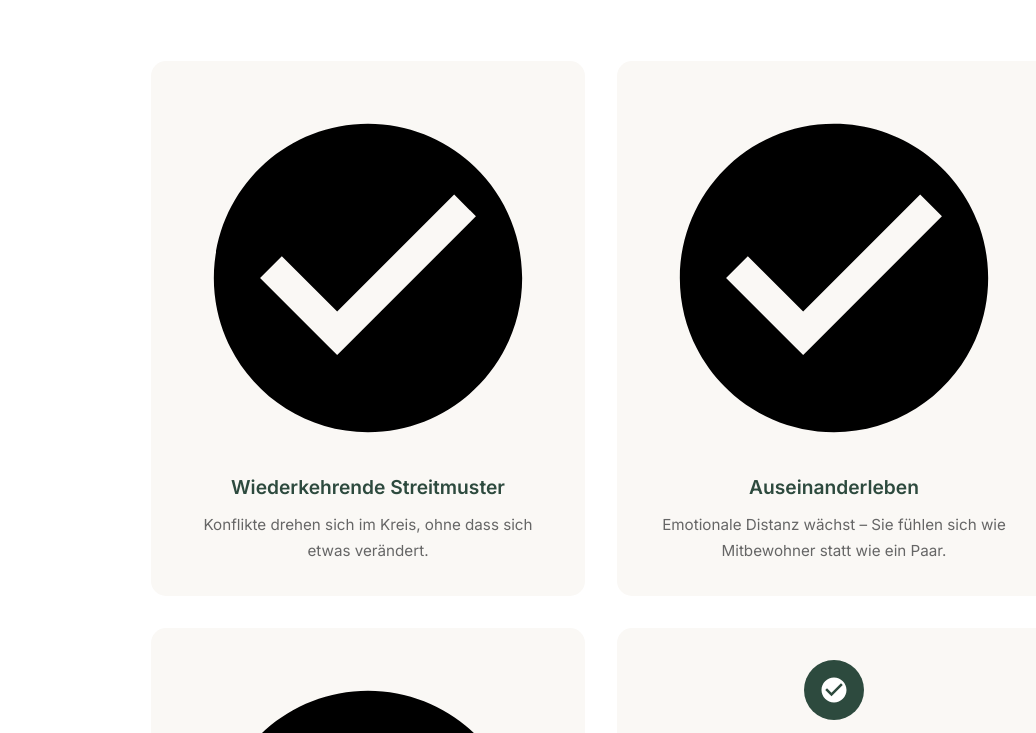
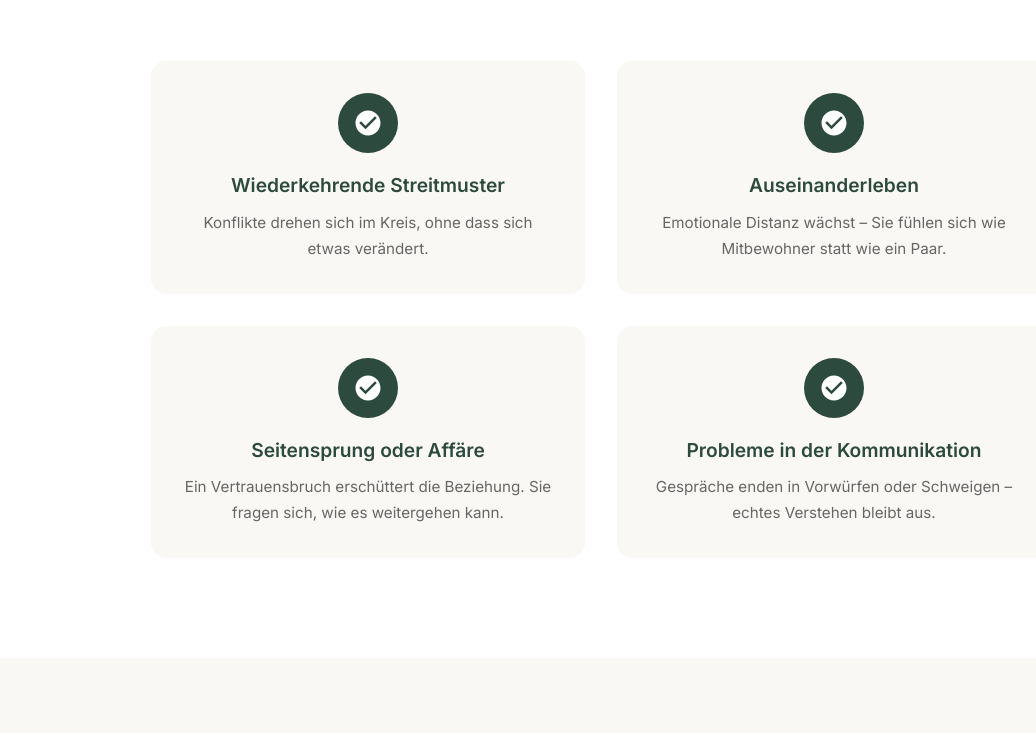
Before and after one commit to rstrobl/charly-website, a website: page index.html in a window 1280 px wide. Shown: the part 1177-1910 px from the top of the page, without its empty margins (39-1075 px from the left). Drawn offline with nearby package versions, Linux system fonts and the light colour scheme.

Commit message:
HTML-Fehler behoben, ungenutzte Fotos entfernt
- Alle div-Tags korrekt geschlossen (problem-cards + contact-items)
- Fotos mit anderer Person gelöscht (nur charlotte.jpg + charlotte-rooftop-final.jpg bleiben)
- Nur noch Charlottes Solo-Fotos im Repo

```diff
--- a/index.html
+++ b/index.html
@@ -632,21 +632,27 @@
         </div>
         <div class="problem-grid">
             <div class="problem-card">
+                <div class="icon">
                     <svg viewBox="0 0 24 24"><path d="M12 2C6.48 2 2 6.48 2 12s4.48 10 10 10 10-4.48 10-10S17.52 2 12 2zm-2 15l-5-5 1.41-1.41L10 14.17l7.59-7.59L19 8l-9 9z"/></svg>
+                </div>
                 <h3>Wiederkehrende Streitmuster</h3>
                 <p>Konflikte drehen sich im Kreis, ohne dass sich etwas verändert.</p>
             </div>
             <div class="problem-card">
+                <div class="icon">
                     <svg viewBox="0 0 24 24"><path d="M12 2C6.48 2 2 6.48 2 12s4.48 10 10 10 10-4.48 10-10S17.52 2 12 2zm-2 15l-5-5 1.41-1.41L10 14.17l7.59-7.59L19 8l-9 9z"/></svg>
+                </div>
                 <h3>Auseinanderleben</h3>
                 <p>Emotionale Distanz wächst – Sie fühlen sich wie Mitbewohner statt wie ein Paar.</p>
             </div>
             <div class="problem-card">
+                <div class="icon">
                     <svg viewBox="0 0 24 24"><path d="M12 2C6.48 2 2 6.48 2 12s4.48 10 10 10 10-4.48 10-10S17.52 2 12 2zm-2 15l-5-5 1.41-1.41L10 14.17l7.59-7.59L19 8l-9 9z"/></svg>
+                </div>
                 <h3>Seitensprung oder Affäre</h3>
                 <p>Ein Vertrauensbruch erschüttert die Beziehung. Sie fragen sich, wie es weitergehen kann.</p>
             </div>
-                        <div class="problem-card">
+            <div class="problem-card">
                 <div class="icon">
                     <svg viewBox="0 0 24 24"><path d="M12 2C6.48 2 2 6.48 2 12s4.48 10 10 10 10-4.48 10-10S17.52 2 12 2zm-2 15l-5-5 1.41-1.41L10 14.17l7.59-7.59L19 8l-9 9z"/></svg>
                 </div>
@@ -724,24 +730,28 @@
                     <div>
                         <h4>Praxis</h4>
                         <p>Kameruner Straße 43, 13351 Berlin</p>
+                    </div>
                 </div>
                 <div class="contact-item">
                     <div class="icon"><svg viewBox="0 0 24 24" width="24" height="24" fill="none" stroke="currentColor" stroke-width="1.5"><path d="M4 4h16c1.1 0 2 .9 2 2v12c0 1.1-.9 2-2 2H4c-1.1 0-2-.9-2-2V6c0-1.1.9-2 2-2z"/><polyline points="22,6 12,13 2,6"/></svg></div>
                     <div>
                         <h4>E-Mail</h4>
                         <p>charlotte.vonsichart@outlook.de</p>
+                    </div>
                 </div>
                 <div class="contact-item">
                     <div class="icon"><svg viewBox="0 0 24 24" width="24" height="24" fill="none" stroke="currentColor" stroke-width="1.5"><path d="M22 16.92v3a2 2 0 01-2.18 2 19.79 19.79 0 01-8.63-3.07 19.5 19.5 0 01-6-6 19.79 19.79 0 01-3.07-8.67A2 2 0 014.11 2h3a2 2 0 012 1.72c.127.96.361 1.903.7 2.81a2 2 0 01-.45 2.11L8.09 9.91a16 16 0 006 6l1.27-1.27a2 2 0 012.11-.45c.907.339 1.85.573 2.81.7A2 2 0 0122 16.92z"/></svg></div>
                     <div>
                         <h4>Telefon</h4>
                         <p>0163 436 93 69</p>
+                    </div>
                 </div>
                 <div class="contact-item">
                     <div class="icon"><svg viewBox="0 0 24 24" width="24" height="24" fill="none" stroke="currentColor" stroke-width="1.5"><circle cx="12" cy="12" r="10"/><polyline points="12 6 12 12 16 14"/></svg></div>
                     <div>
                         <h4>Termine</h4>
                         <p>Nach Vereinbarung</p>
+                    </div>
                 </div>
             </div>
             <form class="contact-form" action="https://formspree.io/f/xzdazjoj" method="POST">
```
Also changed, not shown: public/index.html (+11 -1 lines), public/charlotte-kitchen-softened.jpg (deleted), public/charlotte-kitchen.jpg (deleted), public/charlotte-rooftop-softened.jpg (deleted), public/charlotte-rooftop.jpg (deleted), public/charlotte-rooftop2-clean.jpg (deleted), public/charlotte-rooftop2.jpg (deleted), public/charlotte-rooftop3.jpg (deleted), public/charlotte-softened.jpg (deleted), public/charlotte-talking.jpg (deleted).
